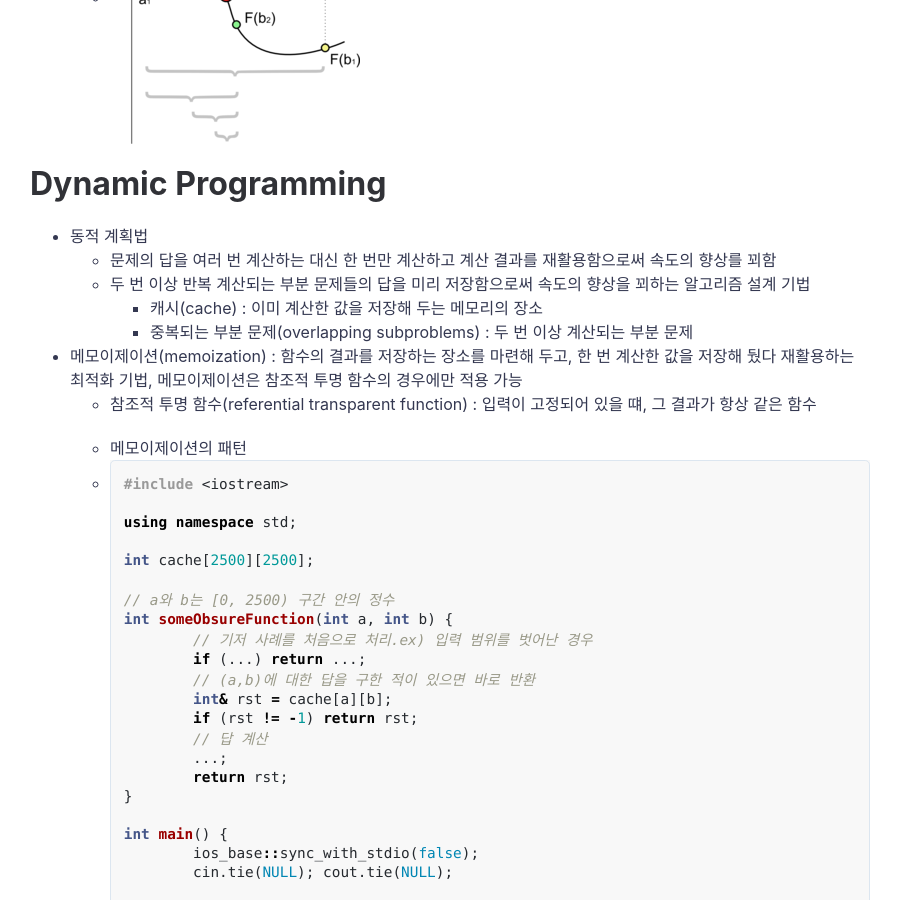
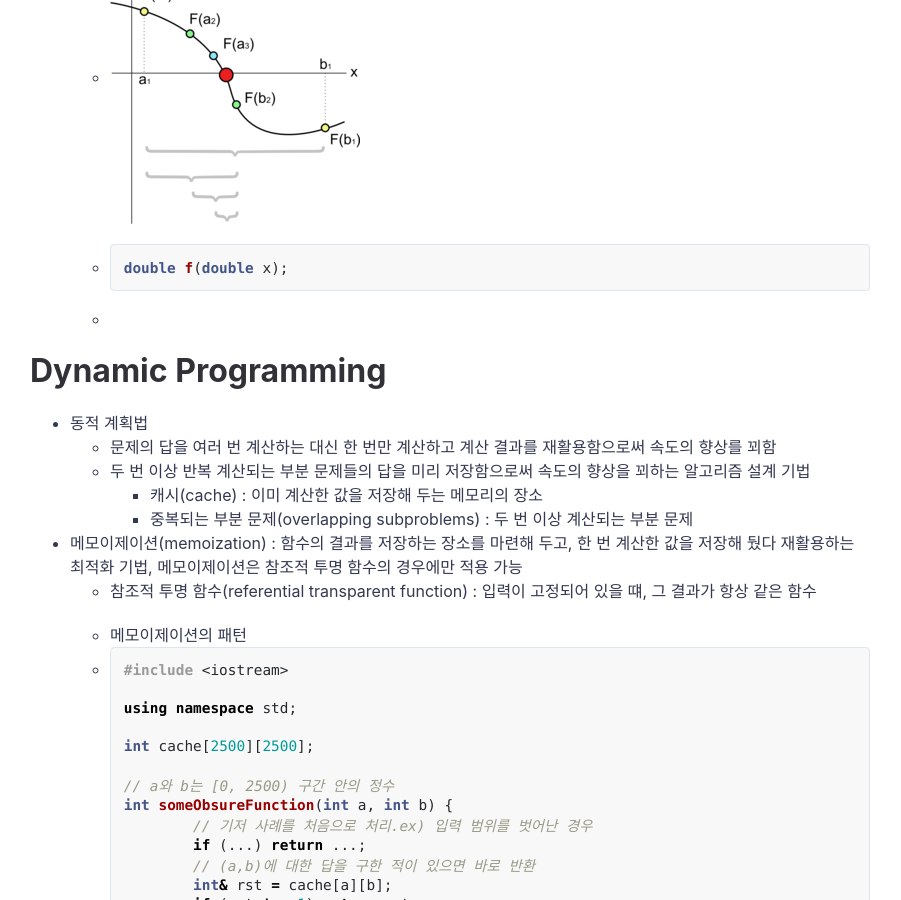
Before and after one commit to jihunparkme/jihunparkme.github.io, a Jekyll site: the page built from _posts/2020-01-06-Algorithm_2.md, in a window 1280 px wide and 900 px high, scrolled down 1307 px. Shown: the whole window, without its empty margins (190-1091 px from the left). Built offline with Jekyll 4.4.1, drawn with Linux system fonts in a browser that asks for light colours; comment, search, counter and statistics services are not loaded.

Commit message:
Edit: add contents

````diff
--- a/_posts/2020-01-06-Algorithm_2.md
+++ b/_posts/2020-01-06-Algorithm_2.md
@@ -19,10 +19,20 @@
 - 수치 해석 : 직접 풀기 힘든 수학 문제를 근사적으로 푸는 알고리즘과 이들의 수치적 안정성, 오차의 범위 등으 연구하는 전산학의 한 분야
 - 이분법(bisection method) : 가장 유용하게 사용되는 수치 해석 기법
   - 주어진 범위 [lo, hi] 내에서 어떤 함수 f(x)의 값이 0이 되는 지점을 수치적으로 찾아내는 기법
+
   - 단조 함수(주어진 순서를 보존하는 함수)가 아니고, 답이 여러 개 있는 함수라도 연속이기만 하다면 이분법을 사용해 근을 찾을 수 있음
+
   - 이분법 사용을 위해 우선 함수의 그래프 상에서 x축 윗부분에 위치한 점 하나와 아랫부분에 위치한 점 하나를 찾아야 함 -> 여기서 (lo, f(lo)) 와 (hi, f(hi)) 가 적당한 후보
+
   - 이분법은 매 반복마다 [lo, hi] 구간의 크기를 절반으로 줄여 나아감
+
   - <img src="..\post_img\bisection.png" alt="img" style="zoom: 100%;" />
+
+  - ```c++
+    double f(double x);
+    ```
+
+  -
 
 # Dynamic Programming
 - 동적 계획법
````
